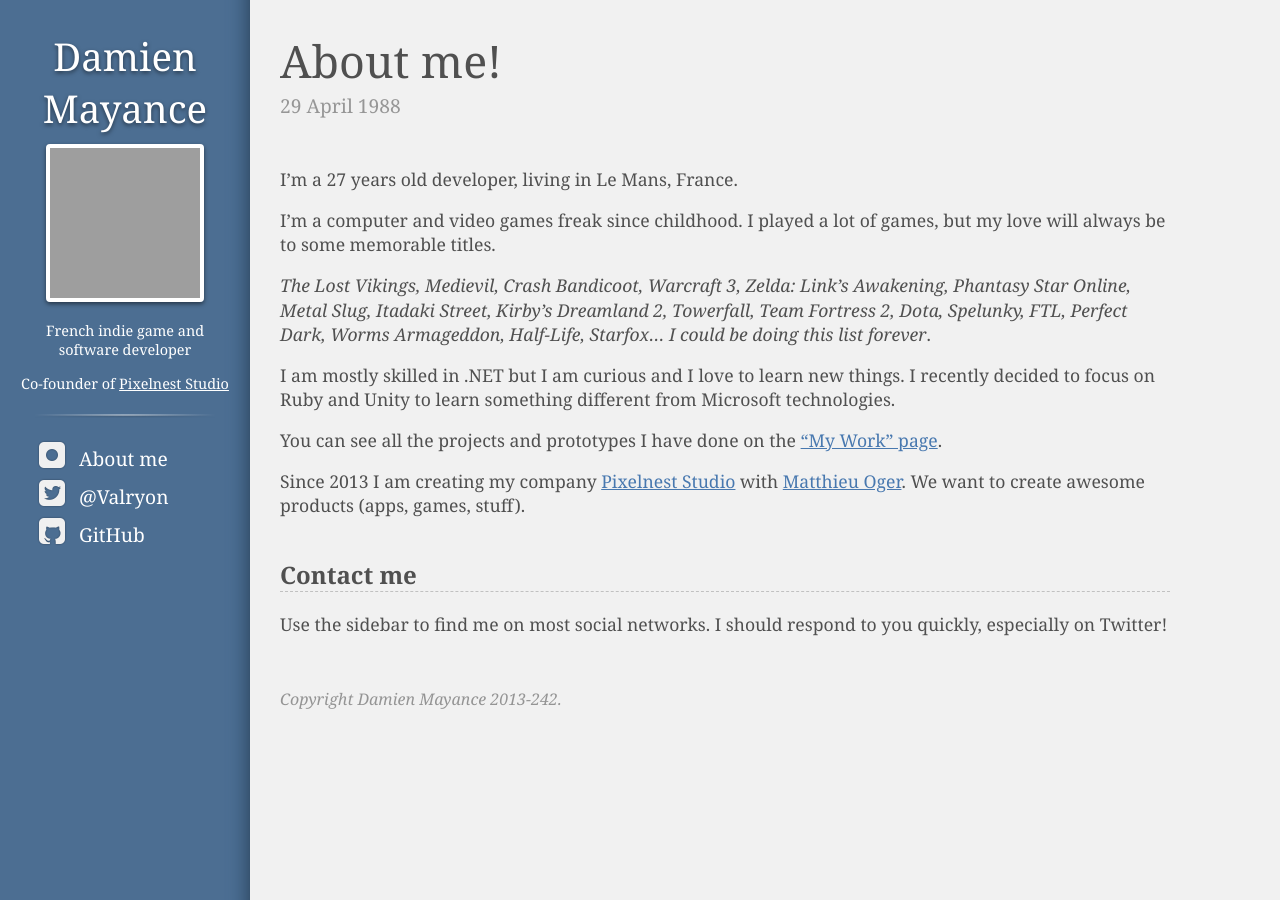
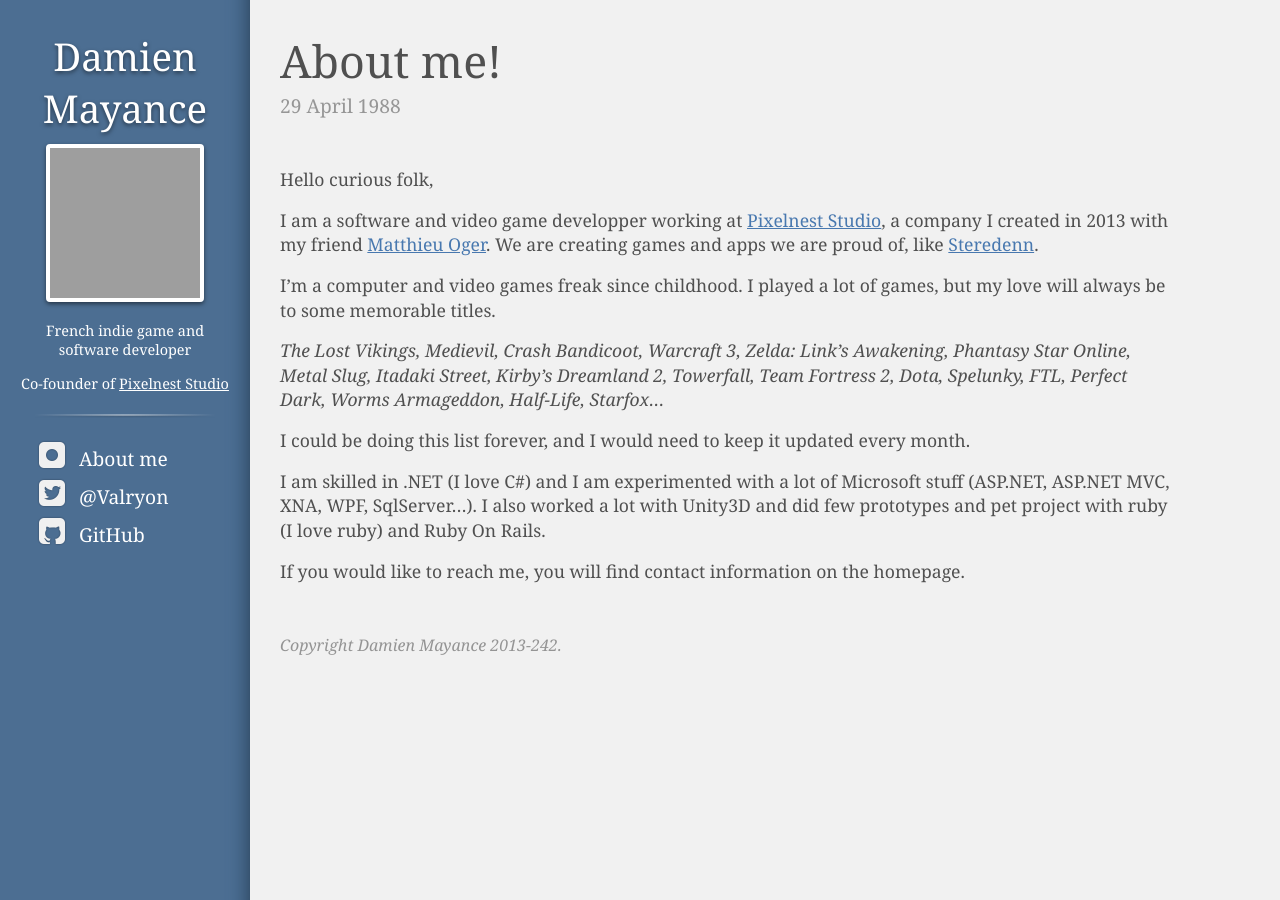
Before and after one commit to valryon/valryon.github.io, a Jekyll site: the page built from _posts/1988-04-29-about.md, in a window 1280 px wide. Built offline with Jekyll 4.4.1, drawn with Linux system fonts in a browser that asks for light colours; grey boxes are pictures that could not be loaded.

Commit message:
Update 1988-04-29-about.md

```diff
--- a/_posts/1988-04-29-about.md
+++ b/_posts/1988-04-29-about.md
@@ -3,19 +3,16 @@ title: About me!
 layout: post
 ---
 
-I'm a 27 years old developer, living in Le Mans, France.
+Hello curious folk,
+
+I am a software and video game developper working at [Pixelnest Studio](http://pixelnest.io), a company I created in 2013 with my friend [Matthieu Oger](http://solarsailer.net). We are creating games and apps we are proud of, like [Steredenn](http://steredenn.pixelnest.io).
 
 I'm a computer and video games freak since childhood. I played a lot of games, but my love will always be to some memorable titles.
 
-*The Lost Vikings, Medievil, Crash Bandicoot, Warcraft 3, Zelda: Link's Awakening, Phantasy Star Online, Metal Slug, Itadaki Street, Kirby's Dreamland 2, Towerfall, Team Fortress 2, Dota, Spelunky, FTL, Perfect Dark, Worms Armageddon, Half-Life, Starfox... I could be doing this list forever*.
+*The Lost Vikings, Medievil, Crash Bandicoot, Warcraft 3, Zelda: Link's Awakening, Phantasy Star Online, Metal Slug, Itadaki Street, Kirby's Dreamland 2, Towerfall, Team Fortress 2, Dota, Spelunky, FTL, Perfect Dark, Worms Armageddon, Half-Life, Starfox...*
 
-I am mostly skilled in .NET but I am curious and I love to learn new things. I recently decided to focus on Ruby and Unity to learn something different from Microsoft technologies.
+I could be doing this list forever, and I would need to keep it updated every month.
 
-You can see all the projects and prototypes I have done on the ["My Work" page](http://www.dmayance.com/work).
+I am skilled in .NET (I love C#) and I am experimented with a lot of Microsoft stuff (ASP.NET, ASP.NET MVC, XNA, WPF, SqlServer...). I also worked a lot with Unity3D and did few prototypes and pet project with ruby (I love ruby) and Ruby On Rails.
 
-Since 2013 I am creating my company [Pixelnest Studio](http://pixelnest.io) with [Matthieu Oger](http://solarsailer.net). We want to create awesome products (apps, games, stuff).
-
-
-## Contact me
-
-Use the sidebar to find me on most social networks. I should respond to you quickly, especially on Twitter!
+If you would like to reach me, you will find contact information on the homepage.
```
